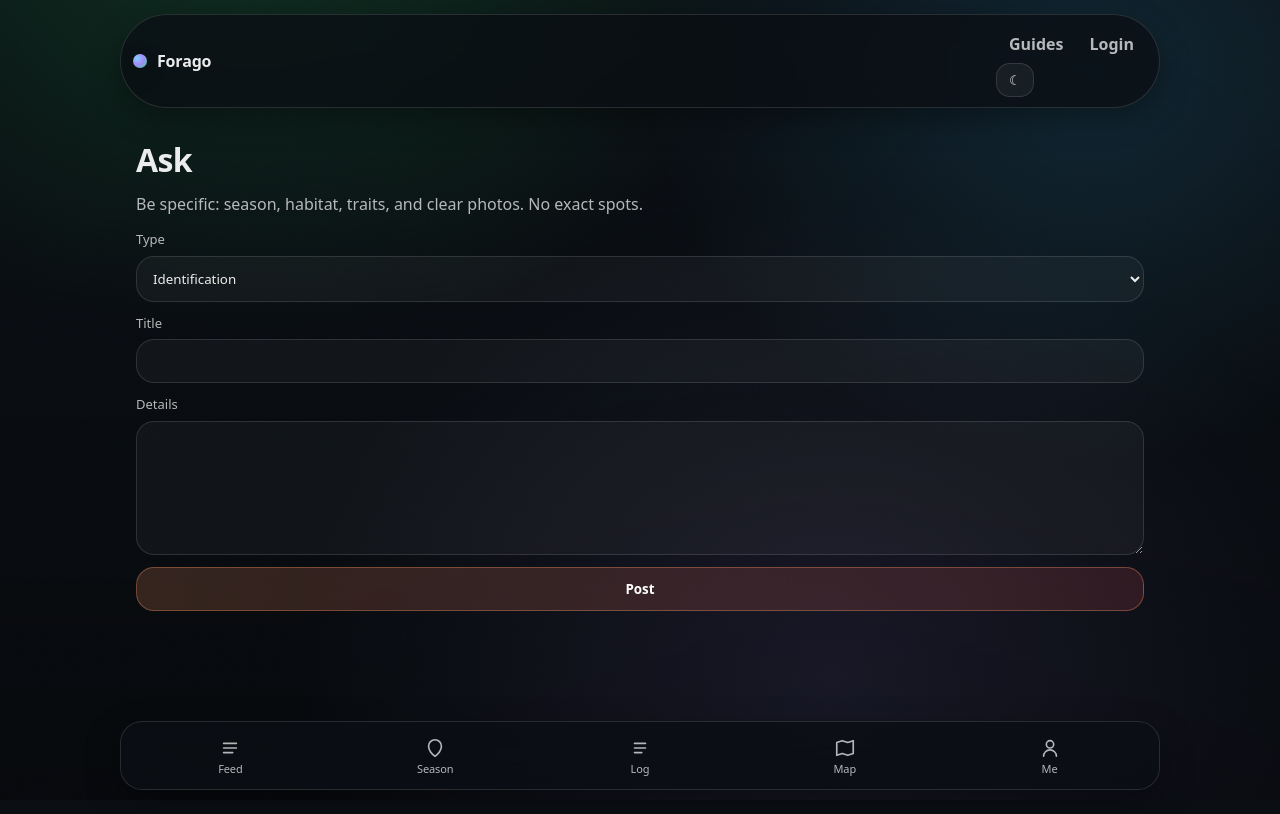
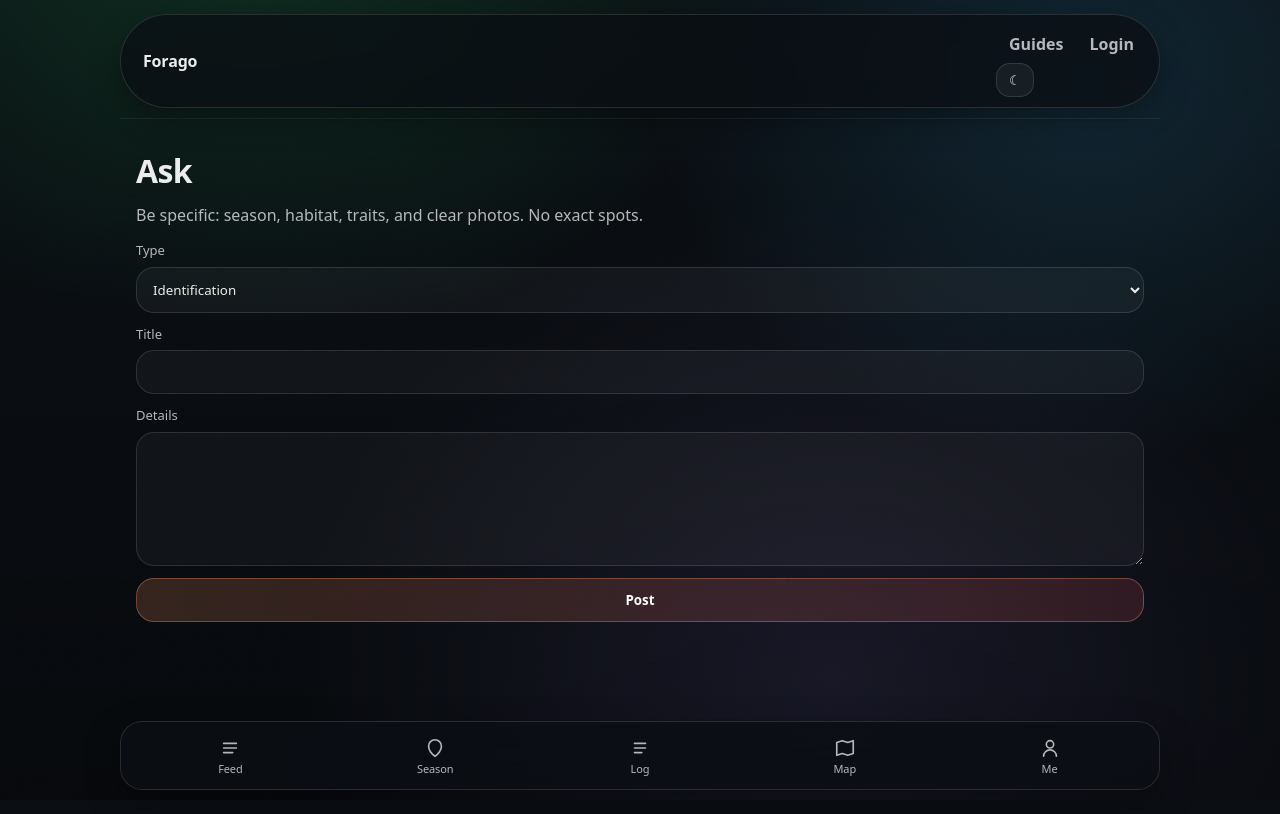
Before and after one commit to Hyllekvist/forago, a Next.js app: page /en/ask in a window 1280 px wide. Built offline with nearby package versions, Linux system fonts and the light colour scheme.

Commit message:
Update TopNav.tsx

```diff
--- a/src/components/Shell/TopNav.tsx
+++ b/src/components/Shell/TopNav.tsx
@@ -8,33 +8,39 @@ import { ThemeToggle } from "@/components/UI/ThemeToggle";
 export function TopNav({ locale }: { locale: string }) {
   const pathname = usePathname();
 
-  const isActive = (href: string) => pathname === href;
+  const isActive = (href: string) =>
+    pathname === href || pathname?.startsWith(href + "/");
 
   return (
     <header className={styles.header}>
       <div className={styles.inner}>
-        <Link className={styles.brand} href={`/${locale}`}>
-          <span className={styles.mark} aria-hidden />
+        <Link className={styles.brand} href={`/${locale}`} aria-label="Forago home">
+          <span className={styles.dot} aria-hidden="true" />
           <span className={styles.word}>Forago</span>
         </Link>
 
-        <nav className={styles.nav} aria-label="Top navigation">
+        <nav className={styles.nav} aria-label="Primary">
           <Link
-            className={`${styles.link} ${isActive(`/${locale}/guides`) ? styles.linkActive : ""}`}
+            className={`${styles.link} ${isActive(`/${locale}/guides`) ? styles.active : ""}`}
             href={`/${locale}/guides`}
           >
             Guides
           </Link>
 
-          <Link className={styles.link} href={`/login`}>
+          <Link
+            className={`${styles.link} ${isActive(`/login`) ? styles.active : ""}`}
+            href={`/login`}
+          >
             Login
           </Link>
 
-          <div className={styles.toggleWrap}>
+          <div className={styles.toggle}>
             <ThemeToggle />
           </div>
         </nav>
       </div>
+
+      <div className={styles.hairline} />
     </header>
   );
 }
```
